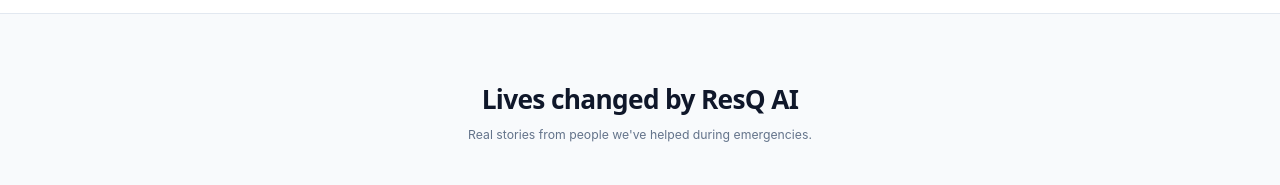
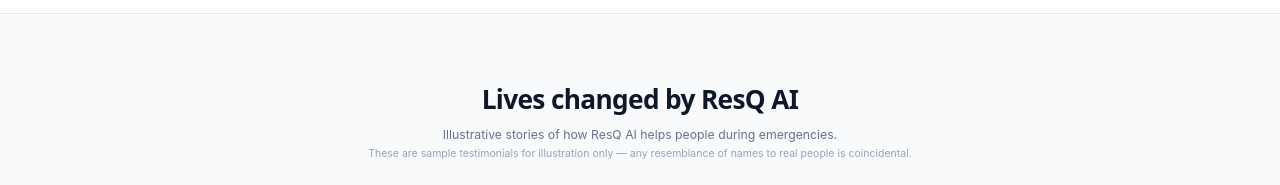
Before and after one commit to Gul-e-Rana1/ResQ-AI, a Next.js app: page / in a window 1280 px wide. Shown: the part 1260-1445 px from the top of the page. Built offline with nearby package versions, Linux system fonts and the light colour scheme; no server answers; a web font is replaced by a local one.

Commit message:
Clarify landing page testimonials are sample content

```diff
--- a/src/screens/Landing.tsx
+++ b/src/screens/Landing.tsx
@@ -306,7 +306,10 @@
             <h2 className="font-[family-name:var(--font-display)] text-3xl font-bold text-[#0F172A] mb-3 tracking-tight">
               Lives changed by ResQ AI
             </h2>
-            <p className="text-sm text-[#64748B]">Real stories from people we've helped during emergencies.</p>
+            <p className="text-sm text-[#64748B]">Illustrative stories of how ResQ AI helps people during emergencies.</p>
+            <p className="text-xs text-[#94A3B8] mt-1">
+              These are sample testimonials for illustration only — any resemblance of names to real people is coincidental.
+            </p>
           </div>
 
           <div className="grid md:grid-cols-3 gap-5">
```
